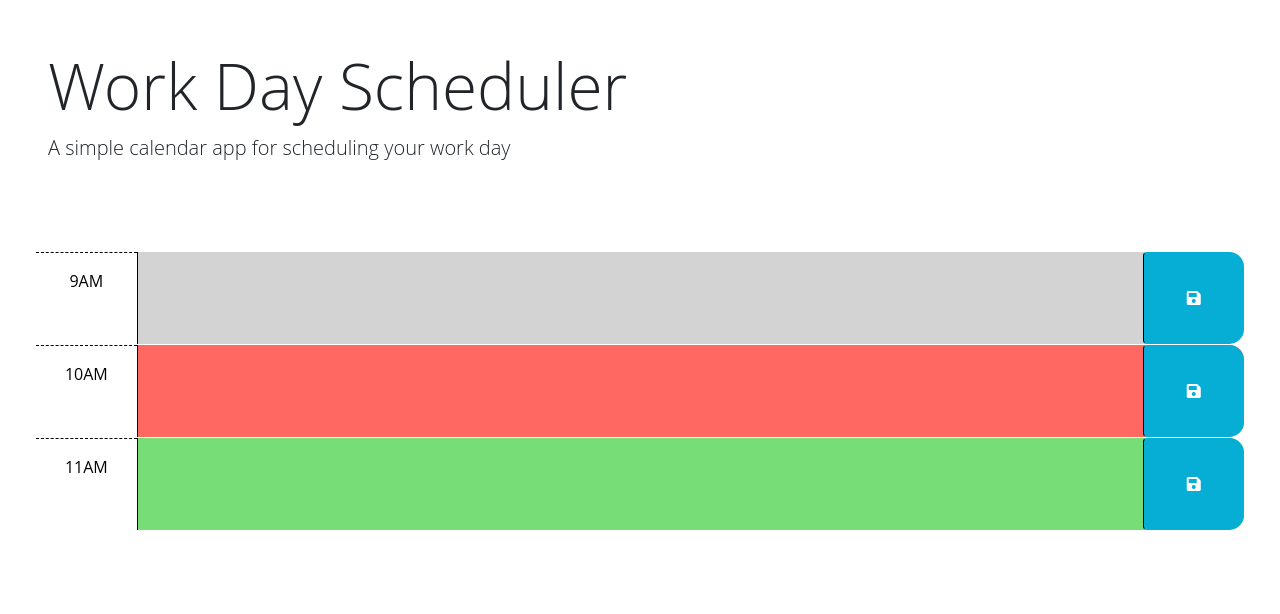
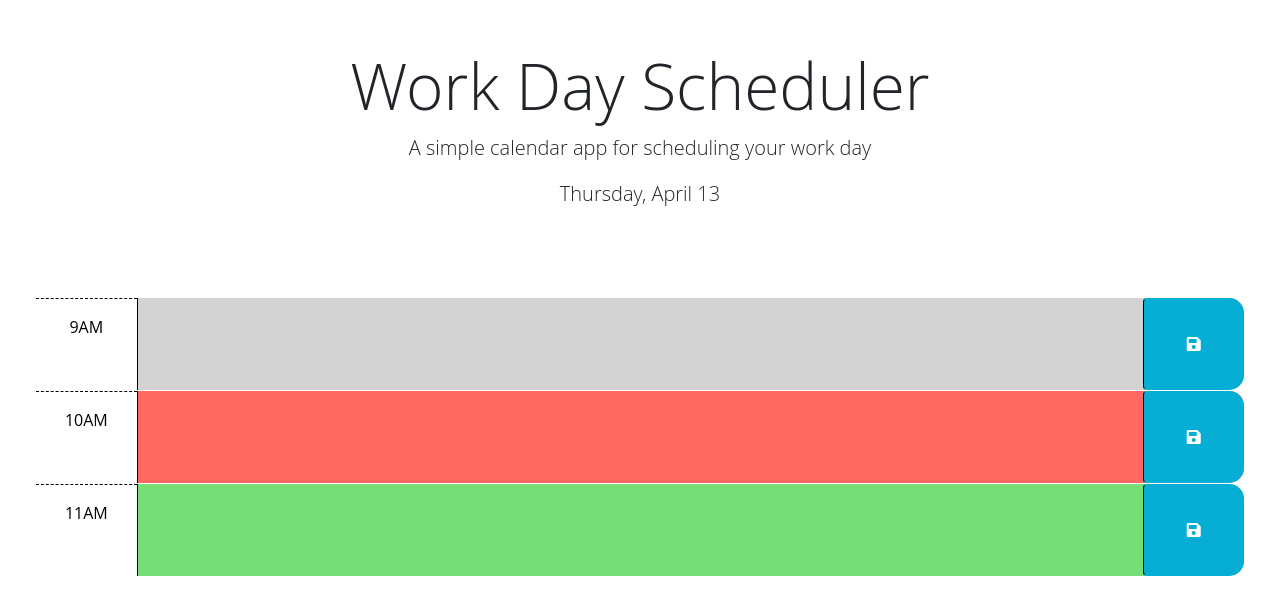
Before and after one commit to Dinh282/personal-scheduler, a plain HTML site: page index.html in a window 1280 px wide. Drawn offline with nearby package versions, Linux system fonts and the light colour scheme.

Commit message:
add code to display current time

```diff
--- a/Develop/script.js
+++ b/Develop/script.js
@@ -8,6 +8,10 @@ $(function () {
   // function? How can DOM traversal be used to get the "hour-x" id of the
   // time-block containing the button that was clicked? How might the id be
   // useful when saving the description in local storage?
+
+
+
+
   //
   // TODO: Add code to apply the past, present, or future class to each time
   // block by comparing the id to the current hour. HINTS: How can the id
@@ -15,9 +19,49 @@ $(function () {
   // past, present, and future classes? How can Day.js be used to get the
   // current hour in 24-hour time?
   //
+
+
+
   // TODO: Add code to get any user input that was saved in localStorage and set
   // the values of the corresponding textarea elements. HINT: How can the id
   // attribute of each time-block be used to do this?
   //
+
+  // var timeBlock = $(".time-block");
+
+  // for(var i = 0; i < timeBlock.length; i++) {
+  //   setUserInput();
+  // }
+
+  // function setUserInput() {
+  //   var timeBlckId = $(timeBlock).attr("id");
+
+  //   var savedInput = localStorage.getItem(timeBlckId);
+
+  //   if (savedInput !== null) {
+  //     $(timeBlock).children(".description").val(savedInput);
+  //   }
+
+
+  // }
+
+
+  $(".time-block").each(function () {
+    // Get the id attribute of the current time-block element
+    var timeBlockId = $(this).attr("id");
+
+    // Get the saved user input from localStorage for the current time-block element
+    var savedUserInput = localStorage.getItem(timeBlockId);
+
+    // If there is saved user input for the current time-block element, set its value to the corresponding textarea element
+    if (savedUserInput !== null) {
+      $(this).children(".description").val(savedUserInput);
+    }
+  });
+
+
   // TODO: Add code to display the current date in the header of the page.
+  var currentDay = dayjs().format("dddd, MMMM DD ")
+  $("#currentDay").text(currentDay);
+
 });
--- a/Develop/style.css
+++ b/Develop/style.css
@@ -10,6 +10,10 @@ textarea {
   color: #000000;
   border-left: 1px solid black;
   padding: 10px;
+}
+
+.p-5 {
+  text-align: center;
 }
 
 .description {
--- a/Develop/index.html
+++ b/index.html
@@ -20,7 +20,7 @@
       href="https://fonts.googleapis.com/css2?family=Fira+Sans:wght@400;700&display=swap"
       rel="stylesheet"
     />
-    <link rel="stylesheet" href="style.css" />
+    <link rel="stylesheet" href="./Develop/style.css" />
     <title>Work Day Scheduler</title>
   </head>
 
@@ -74,6 +74,6 @@
     integrity="sha256-iu/zLUB+QgISXBLCW/mcDi/rnf4m4uEDO0wauy76x7U="
     crossorigin="anonymous"></script>
 
-    <script src="script.js"></script>
+    <script src="./Develop/script.js"></script>
   </body>
 </html>
```
